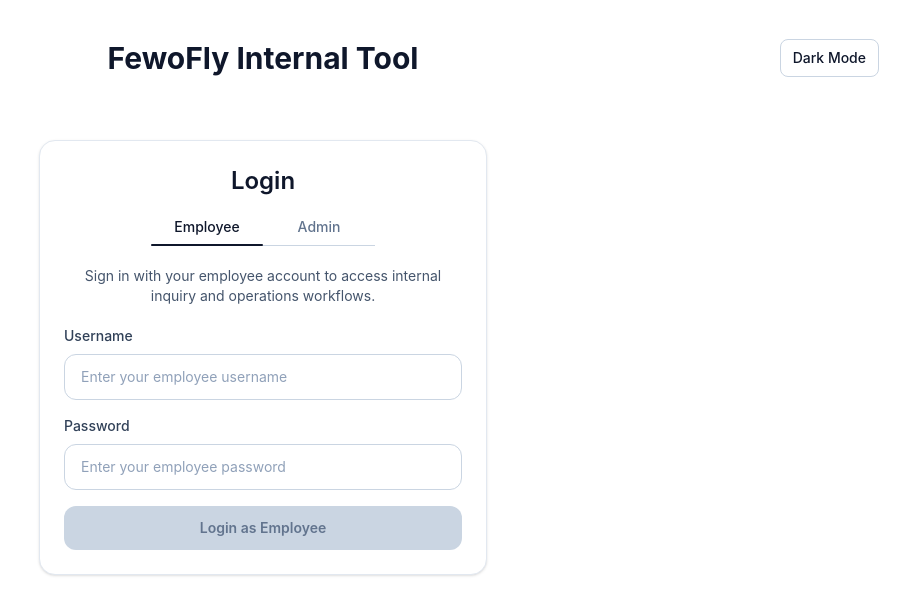
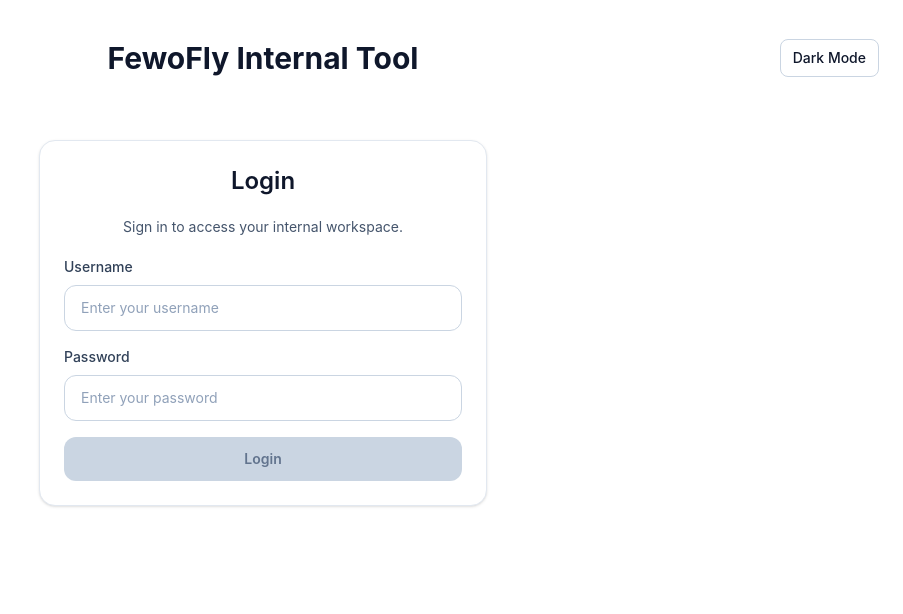
Before and after one commit to Khambazarov/fewofly, a React (Vite) app in the folder client/: page / in a window 1280 px wide. Shown: the top 614 px of the page, without its empty margins (377-1280 px from the left). Built offline with nearby package versions, Linux system fonts and the light colour scheme; no server answers.

Commit message:
refactor: simplify login UI by removing role switch

```diff
--- a/client/src/App.tsx
+++ b/client/src/App.tsx
@@ -1,4 +1,4 @@
-import { useEffect, useState } from "react";
+import { useEffect } from "react";
 import AppShell from "./components/AppShell";
 import LoggedInCard from "./components/LoggedInCard";
 import LoginCard from "./components/LoginCard";
@@ -11,23 +11,15 @@ import { useLogout } from "./hooks/useLogout";
 import { useProtectedDashboard } from "./hooks/useProtectedDashboard";
 import { useSupervisorArea } from "./hooks/useSupervisorArea";
 import { useTheme } from "./hooks/useTheme";
-import type { LoginRole } from "./lib/auth";
-import { getLoginButtonLabel } from "./lib/auth-messages";
-import {
-  getPasswordPlaceholder,
-  getUsernamePlaceholder,
-} from "./lib/auth-placeholders";
-import { getLoginDescription } from "./lib/login";
-import { isLoginButtonDisabled } from "./lib/login-button";
 import {
   PASSWORD_VALIDATION_MESSAGE,
   USERNAME_VALIDATION_MESSAGE,
 } from "./lib/messages";
+import { isLoginButtonDisabled } from "./lib/login-button";
 import { isLoginFormValid } from "./lib/validation";
 
 export default function App() {
   const { theme, setTheme } = useTheme();
-  const [selectedRole, setSelectedRole] = useState<LoginRole>("employee");
   const {
     username,
     password,
@@ -38,6 +30,7 @@ export default function App() {
     setUsernameTouched,
     setPasswordTouched,
   } = useLoginForm();
+
   const { isLoading, errorMessage, submitLogin } = useLoginRequest();
   const { isLoggingOut, submitLogout } = useLogout();
   const { currentUser, setCurrentUser, loadCurrentUser } = useCurrentUser();
@@ -142,9 +135,7 @@ export default function App() {
       ) : (
         <LoginCard
           theme={theme}
-          selectedRole={selectedRole}
-          onSelectRole={setSelectedRole}
-          description={getLoginDescription(selectedRole)}
+          description="Sign in to access your internal workspace."
           username={username}
           password={password}
           onUsernameChange={setUsername}
@@ -155,9 +146,9 @@ export default function App() {
           passwordValidationMessage={passwordValidationMessage}
           requestErrorMessage={errorMessage}
           onSubmit={handleSubmit}
-          buttonLabel={getLoginButtonLabel(selectedRole)}
-          usernamePlaceholder={getUsernamePlaceholder(selectedRole)}
-          passwordPlaceholder={getPasswordPlaceholder(selectedRole)}
+          buttonLabel="Login"
+          usernamePlaceholder="Enter your username"
+          passwordPlaceholder="Enter your password"
           isButtonDisabled={isLoginButtonDisabled(username, password)}
           isLoading={isLoading}
         />
--- a/client/src/components/LoginCard.tsx
+++ b/client/src/components/LoginCard.tsx
@@ -1,13 +1,9 @@
 import type { Theme } from "../lib/theme";
-import type { LoginRole } from "../lib/auth";
-import RoleSwitch from "./RoleSwitch";
 import TextInput from "./TextInput";
 import PrimaryButton from "./PrimaryButton";
 
 type LoginCardProps = {
   theme: Theme;
-  selectedRole: LoginRole;
-  onSelectRole: (role: LoginRole) => void;
   description: string;
   username: string;
   password: string;
@@ -28,8 +24,6 @@ type LoginCardProps = {
 
 export default function LoginCard({
   theme,
-  selectedRole,
-  onSelectRole,
   description,
   username,
   password,
@@ -69,12 +63,6 @@ export default function LoginCard({
     <section className={cardClassName}>
       <div className="space-y-5">
         <h2 className={titleClassName}>Login</h2>
-
-        <RoleSwitch
-          selectedRole={selectedRole}
-          onSelectRole={onSelectRole}
-          theme={theme}
-        />
 
         <p className={descriptionClassName}>{description}</p>
 
--- a/client/src/components/RoleSwitch.tsx
+++ /dev/null
@@ -1,64 +0,0 @@
-import type { LoginRole } from "../lib/auth";
-import type { Theme } from "../lib/theme";
-
-type RoleSwitchProps = {
-  selectedRole: LoginRole;
-  onSelectRole: (role: LoginRole) => void;
-  theme: Theme;
-};
-
-export default function RoleSwitch({
-  selectedRole,
-  onSelectRole,
-  theme,
-}: RoleSwitchProps) {
-  const wrapperClassName =
-    theme === "dark"
-      ? "relative mx-auto flex w-56 border-b border-slate-700"
-      : "relative mx-auto flex w-56 border-b border-slate-300";
-
-  const buttonClassName =
-    theme === "dark"
-      ? "relative z-10 flex-1 pb-2 text-center text-sm font-medium text-slate-400 transition-colors duration-200"
-      : "relative z-10 flex-1 pb-2 text-center text-sm font-medium text-slate-500 transition-colors duration-200";
-
-  const activeButtonClassName =
-    theme === "dark" ? "text-slate-100" : "text-slate-900";
-
-  const indicatorClassName =
-    theme === "dark"
-      ? "absolute bottom-[-1px] left-0 h-0.5 w-28 rounded-full bg-slate-100 transition-transform duration-300 ease-out"
-      : "absolute bottom-[-1px] left-0 h-0.5 w-28 rounded-full bg-slate-900 transition-transform duration-300 ease-out";
-
-  return (
-    <div className={wrapperClassName}>
-      <button
-        type="button"
-        onClick={() => onSelectRole("employee")}
-        className={`${buttonClassName} ${
-          selectedRole === "employee" ? activeButtonClassName : ""
-        }`}
-      >
-        Employee
-      </button>
-
-      <button
-        type="button"
-        onClick={() => onSelectRole("admin")}
-        className={`${buttonClassName} ${
-          selectedRole === "admin" ? activeButtonClassName : ""
-        }`}
-      >
-        Admin
-      </button>
-
-      <span
-        className={indicatorClassName}
-        style={{
-          transform:
-            selectedRole === "employee" ? "translateX(0)" : "translateX(112px)",
-        }}
-      />
-    </div>
-  );
-}
--- a/client/src/lib/auth-messages.ts
+++ /dev/null
@@ -1,3 +0,0 @@
-export function getLoginButtonLabel(role: "employee" | "admin") {
-  return role === "admin" ? "Login as Admin" : "Login as Employee";
-}
--- a/client/src/lib/auth-placeholders.ts
+++ /dev/null
@@ -1,11 +0,0 @@
-export function getUsernamePlaceholder(role: "employee" | "admin") {
-  return role === "admin"
-    ? "Enter your admin username"
-    : "Enter your employee username";
-}
-
-export function getPasswordPlaceholder(role: "employee" | "admin") {
-  return role === "admin"
-    ? "Enter your admin password"
-    : "Enter your employee password";
-}
--- a/client/src/lib/auth.ts
+++ /dev/null
@@ -1 +0,0 @@
-export type LoginRole = "employee" | "admin";
--- a/client/src/lib/login.ts
+++ /dev/null
@@ -1,7 +0,0 @@
-export function getLoginDescription(role: "employee" | "admin") {
-  if (role === "admin") {
-    return "Sign in with your admin account to manage internal operations and access extended controls.";
-  }
-
-  return "Sign in with your employee account to access internal inquiry and operations workflows.";
-}
```
